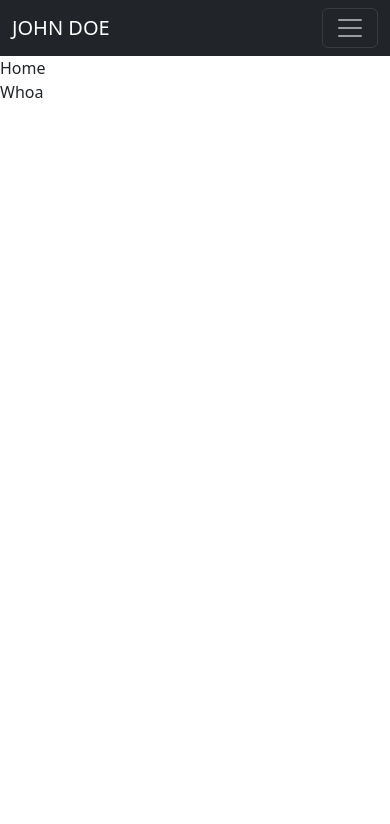
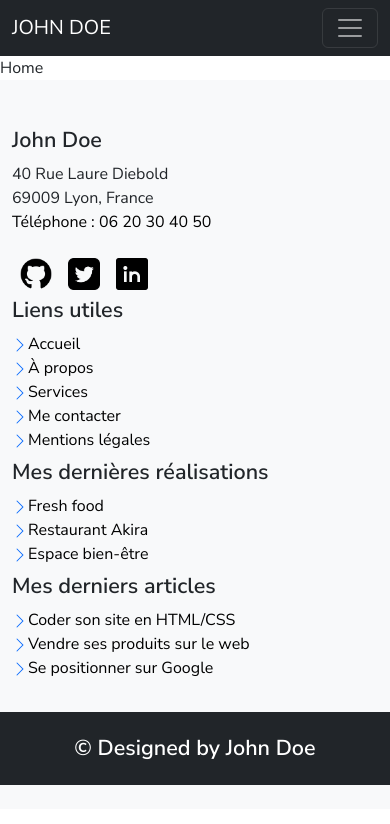
Before and after one commit to BushepII/JohnDoeCV, a React (Vite) app: page / in a window 390 px wide. Shown: the top 824 px of the page. Built offline with nearby package versions, Linux system fonts and the light colour scheme.

Commit message:
Responsive footer without active links

```diff
--- a/src/App.jsx
+++ b/src/App.jsx
@@ -1,12 +1,14 @@
 import { Outlet } from "react-router";
 
 import Header from './components/Header.jsx';
+import Footer from './components/Footer.jsx';
 
 function App() {
   return (
     <>
       <Header />
       <Outlet />
+      <Footer />
     </>
   )
 }
--- a/src/components/Footer.jsx
+++ b/src/components/Footer.jsx
@@ -1,36 +1,53 @@
-import '../style/components_style/Footer.css'
+import '../style/components_style/Footer.scss'
+import { Link } from "react-router-dom";
+import chevron from '../assets/chevron-right.svg';
 
 function Footer() {
 
   return (
     <>
-        <footer className='container-fluid bg-body-tertiary text-center p-4'>
-            <section className='row'>
-                <section className='col-4'>
-                    <h4>John Doe</h4>
-                    <p>40 Rue Laure Diebold<br/>
-                        69009 Lyon, France
-                    </p>
-                    <a href="tel:+33620304050">Téléphone : 06 20 30 40 50</a>
-                    <section className='row'>
-                        <a href="#" className='col'><img src="src\assets\github_icon.png" alt="" className='img-fluid'/></a>
-                        <a href="#" className='col'><img src="src\assets\twitter_icon.png" alt="" className='img-fluid'/></a>
-                        <a href="#" className='col'><img src="src\assets\linkedin_icon.png" alt="" className='img-fluid'/></a>
+        <footer className='container-fluid bg-body-tertiary py-4 px-0'>
+            <section className='container-fluid'>
+                <section className='row justify-content-around px-0 py-4'>
+                    <section className='col-12 col-md-5 col-lg-2 pb-2'>
+                        <h4>John Doe</h4>
+                        <p>40 Rue Laure Diebold<br/>
+                            69009 Lyon, France
+                        </p>
+                        <a href="tel:+33620304050" className='pb-4'>Téléphone : 06 20 30 40 50</a>
+                        <a href="#" className='social-picture-link'><img src="src\assets\github_icon.png" alt="" className='social-picture'/></a>
+                        <a href="#" className='social-picture-link'><img src="src\assets\twitter_icon.png" alt="" className='social-picture'/></a>
+                        <a href="#" className='social-picture-link'><img src="src\assets\linkedin_icon.png" alt="" className='social-picture'/></a>
+                    </section>
+
+                    <section className='col-12 col-md-5 col-lg-2 pb-2'>
+                        <h4>Liens utiles</h4>
+                        <Link to="/"><img src={chevron} alt="" />Accueil</Link>
+                        <Link to="/about"><img src={chevron} alt="" />À propos</Link>
+                        <Link to="/services"><img src={chevron} alt="" />Services</Link>
+                        <Link to="/contact"><img src={chevron} alt="" />Me contacter</Link>
+                        <Link to="/mentions"><img src={chevron} alt="" />Mentions légales</Link>
+                    </section>
+
+                    <section className='col-12 col-md-5 col-lg-2 pb-2'>
+                        <h4>Mes dernières réalisations</h4>
+                        <a href="#"><img src={chevron} alt="" />Fresh food</a>
+                        <a href="#"><img src={chevron} alt="" />Restaurant Akira</a>
+                        <a href="#"><img src={chevron} alt="" />Espace bien-être</a>
+                    </section>
+
+                    <section className='col-12 col-md-5 col-lg-2 pb-2'>
+                        <h4>Mes derniers articles</h4>
+                        <a href="#"><img src={chevron} alt="" />Coder son site en HTML/CSS</a>
+                        <a href="#"><img src={chevron} alt="" />Vendre ses produits sur le web</a>
+                        <a href="#"><img src={chevron} alt="" />Se positionner sur Google</a>
                     </section>
                 </section>
+            </section>
+            <section className='row text-center bg-dark text-bg-dark m-0'>
+                <h4 className='p-4 m-0'>&copy; Designed by John Doe</h4>
+            </section>
 
-                <section className='col-3'>
-                    <h4>Liens utiles</h4>
-                </section>
-
-                <section className='col-3'>
-                    <h4>Mes dernières réalisations</h4>
-                </section>
-
-                <section className='col-2'>
-                    <h4>Mes derniers articles</h4>
-                </section>
-            </section>
         </footer>
     </>
   )
--- a/src/pages/Home.jsx
+++ b/src/pages/Home.jsx
@@ -2,7 +2,6 @@ const Home = () => {
     return (
         <>
             <div>Home</div>
-            <div>Whoa</div>
         </>
     );
 }
--- a/src/style/components_style/Footer.css
+++ /dev/null
@@ -1,3 +0,0 @@
-a {
-    color: black;
-}
--- /dev/null
+++ b/src/style/components_style/Footer.scss
@@ -0,0 +1,23 @@
+a {
+    color: black;
+    font-weight: normal;
+    display: block;
+}
+
+p {
+    margin: 0;
+}
+
+.social-picture-link {
+    display: inline;
+    width: 2em;
+    height: 2em;
+    padding-right: 0.5em;
+    padding-left: 0.5em;
+}
+
+.social-picture {
+    width: auto;
+    height: 2em;
+    object-fit: cover;
+}
--- a/src/style/index.css
+++ b/src/style/index.css
@@ -1,11 +1,9 @@
-:root {
-  font-family: Inter, system-ui, Avenir, Helvetica, Arial, sans-serif;
+@import url('https://fonts.googleapis.com/css2?family=Nunito+Sans:ital,opsz,wght@0,6..12,200..1000;1,6..12,200..1000&family=Roboto:ital,wght@0,100;0,300;0,400;0,500;0,700;0,900;1,100;1,300;1,400;1,500;1,700;1,900&display=swap');
+
+#root {
+  font-family: 'Nunito Sans';
   line-height: 1.5;
   font-weight: 400;
-
-  color-scheme: light dark;
-  color: rgba(255, 255, 255, 0.87);
-  background-color: #242424;
 
   font-synthesis: none;
   text-rendering: optimizeLegibility;
@@ -14,12 +12,12 @@
 }
 
 a {
-  font-weight: 500;
   text-decoration: inherit;
 }
 
 a:hover {
-  color: #535bf2;
+  color: white;
+  opacity: 0.8;
 }
 
 body {
@@ -32,7 +30,12 @@ body {
 
 h1 {
   font-size: 3.2em;
+  font-weight: 600;
   line-height: 1.1;
+}
+
+h1, h2, h3, h4, h5, h6 {
+  font-weight: 600;
 }
 
 button {
```
Also changed, not shown: src/assets/chevron-right.svg (added), src/assets/twitter_icon.png.
